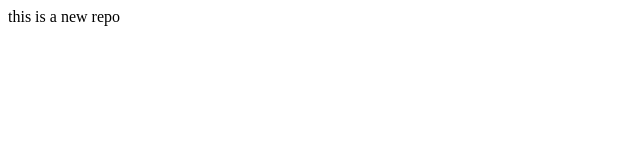
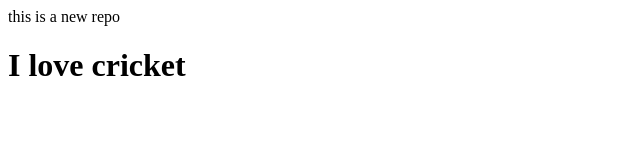
Before and after one commit to Pratikdesai4/local-repo, a plain HTML site: page index.html in a window 1280 px wide. Shown: the whole page, without its empty margins (0-640 px from the left). Drawn offline with Linux system fonts and the light colour scheme.

Commit message:
I have made few changes

```diff
--- a/index.html
+++ b/index.html
@@ -1 +1,4 @@
 <p> this is a new repo</p>
+<h1>
+  I love cricket
+</h1>
```
